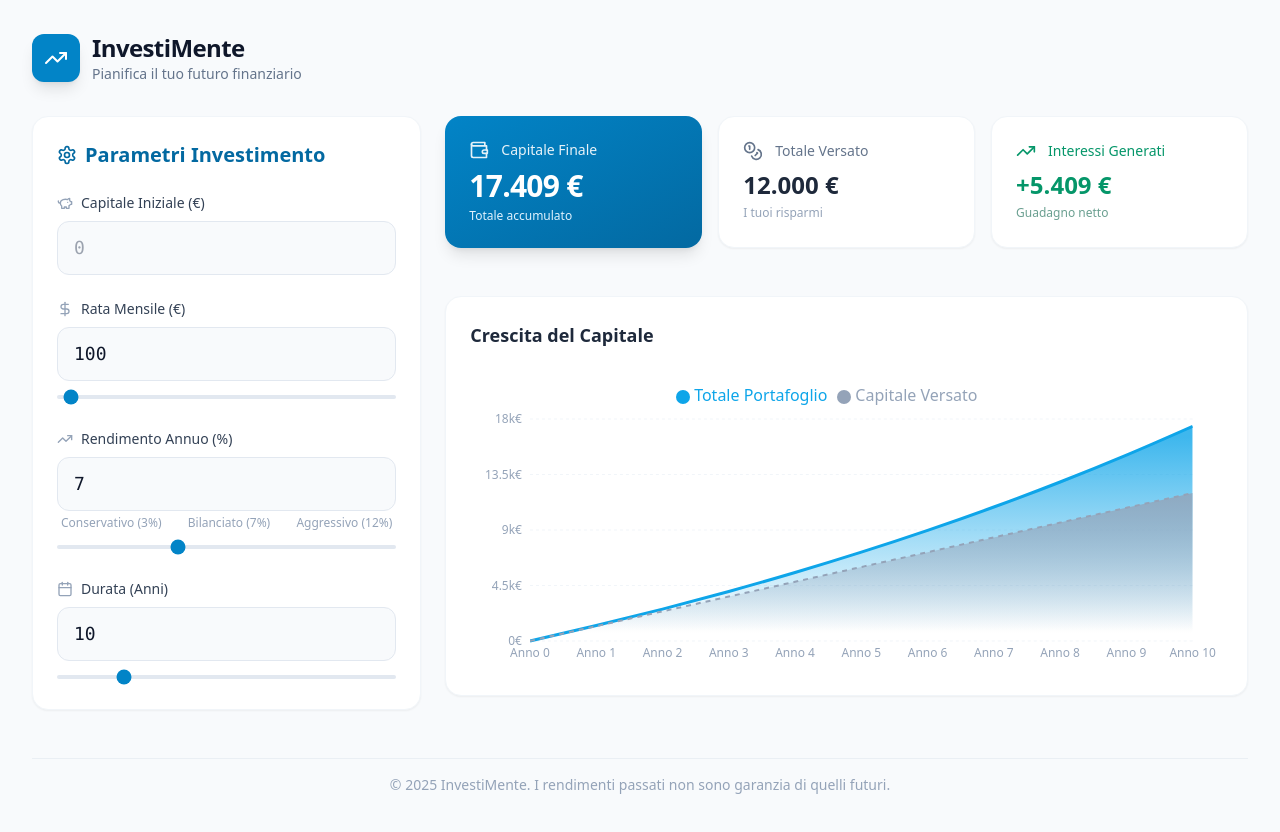
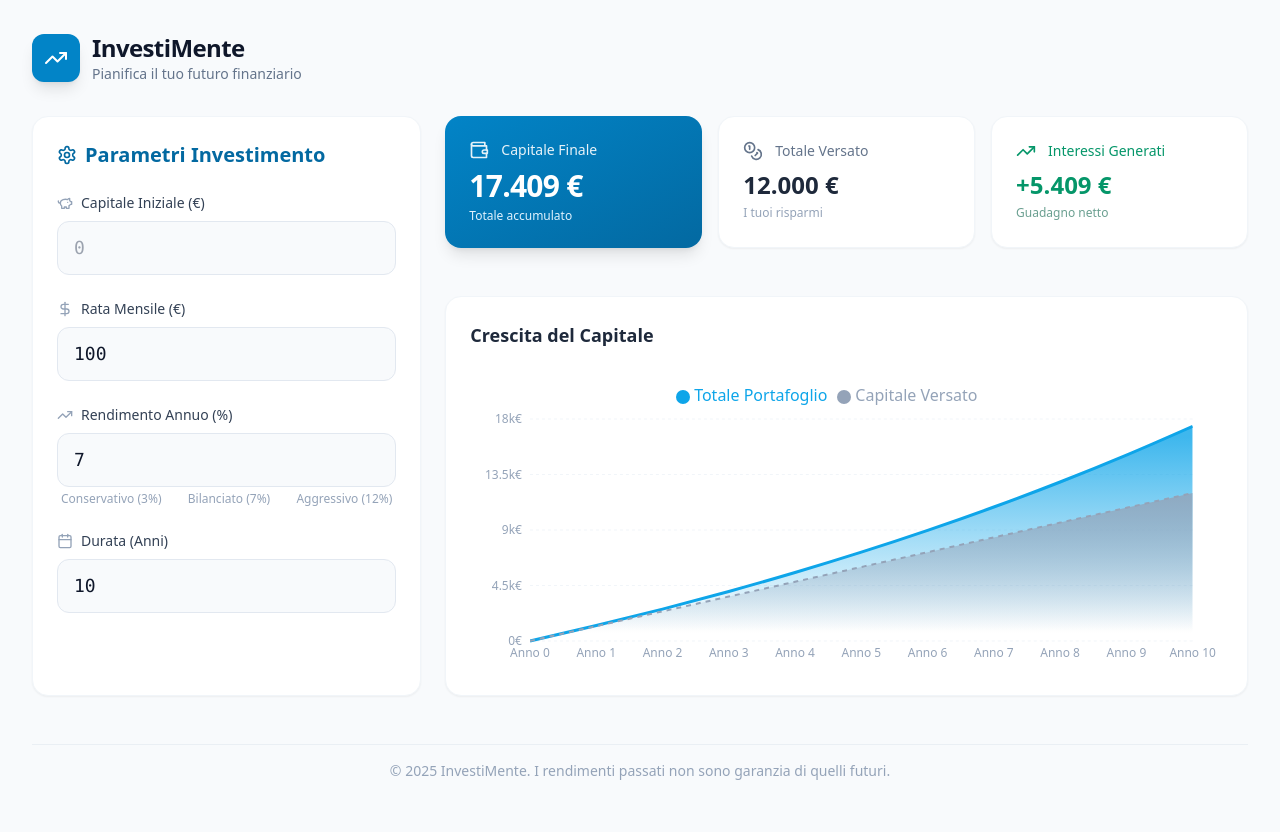
Before and after one commit to Guido664/InvestiMente, a React (Vite) app: page / in a window 1280 px wide. Shown: the top 832 px of the page. Built offline with nearby package versions, Linux system fonts and the light colour scheme.

Commit message:
feat: Remove range input from forms
Range sliders for monthly contribution and annual interest rate have been removed. Users will now only input values via text fields, simplifying the UI and reducing potential accessibility issues with sliders.

```diff
--- a/components/InputForm.tsx
+++ b/components/InputForm.tsx
@@ -56,16 +56,6 @@ const InputForm: React.FC<InputFormProps> = ({ params, onChange }) => {
             className="w-full px-4 py-3 bg-slate-50 border border-slate-200 rounded-xl focus:ring-2 focus:ring-brand-500 focus:border-brand-500 transition-all outline-none font-mono text-lg"
             placeholder="100"
           />
-          <input
-            type="range"
-            name="monthlyContribution"
-            min="0"
-            max="5000"
-            step="50"
-            value={params.monthlyContribution}
-            onChange={handleChange}
-            className="w-full mt-2 h-1 bg-slate-200 rounded-lg appearance-none cursor-pointer accent-brand-600"
-          />
         </div>
 
         {/* Interest Rate */}
@@ -88,16 +78,6 @@ const InputForm: React.FC<InputFormProps> = ({ params, onChange }) => {
             <span>Bilanciato (7%)</span>
             <span>Aggressivo (12%)</span>
           </div>
-          <input
-            type="range"
-            name="annualInterestRate"
-            min="0"
-            max="20"
-            step="0.5"
-            value={params.annualInterestRate}
-            onChange={handleChange}
-            className="w-full mt-2 h-1 bg-slate-200 rounded-lg appearance-none cursor-pointer accent-brand-600"
-          />
         </div>
 
         {/* Years */}
@@ -114,16 +94,6 @@ const InputForm: React.FC<InputFormProps> = ({ params, onChange }) => {
             className="w-full px-4 py-3 bg-slate-50 border border-slate-200 rounded-xl focus:ring-2 focus:ring-brand-500 focus:border-brand-500 transition-all outline-none font-mono text-lg"
             placeholder="10"
           />
-          <input
-            type="range"
-            name="years"
-            min="1"
-            max="50"
-            step="1"
-            value={params.years}
-            onChange={handleChange}
-            className="w-full mt-2 h-1 bg-slate-200 rounded-lg appearance-none cursor-pointer accent-brand-600"
-          />
         </div>
       </div>
     </div>
```
